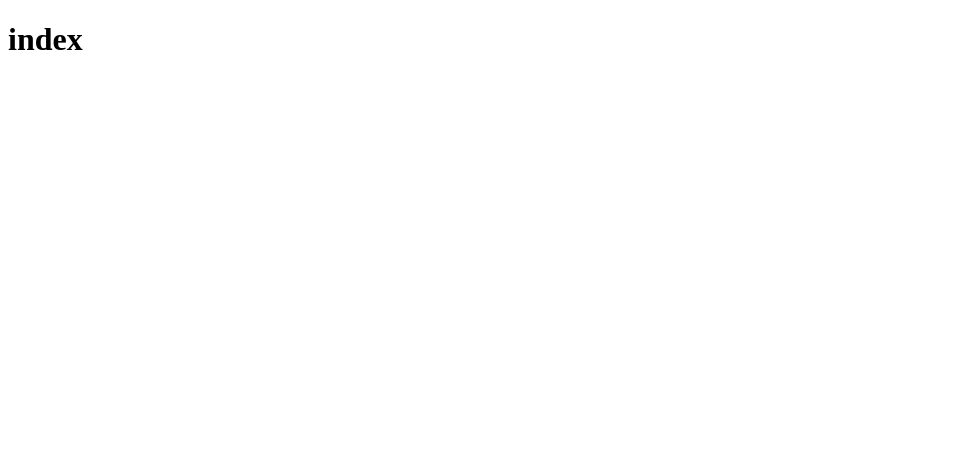
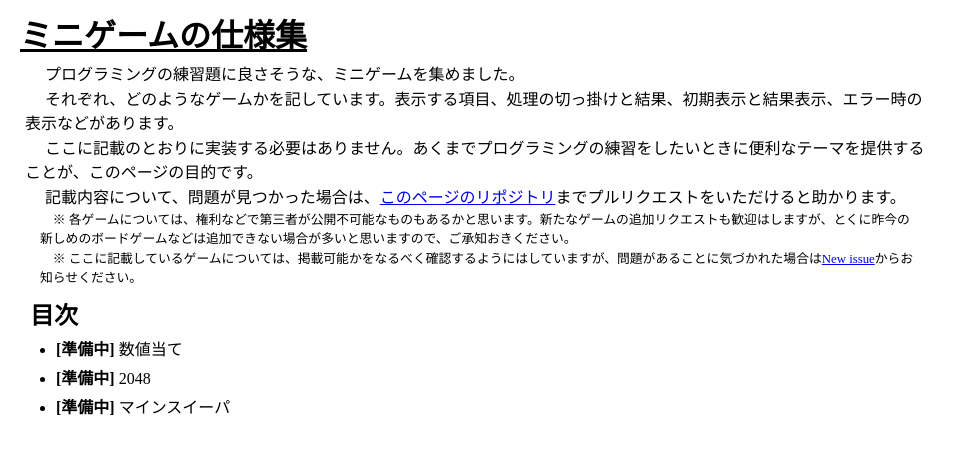
Before and after one commit to awazo/mini-game-specs, a plain HTML site: page index.html in a window 1280 px wide. Shown: the whole page, without its empty margins (0-977 px from the left). Drawn offline with Linux system fonts and the light colour scheme.

Commit message:
add index contents

```diff
--- a/index.html
+++ b/index.html
@@ -2,9 +2,80 @@
 <html lang="ja">
 <head>
 <meta charset="utf-8">
+<style>
+* { margin: 0; padding: 0; }
+body {
+  max-width: 60rem;
+}
+h1 {
+  margin: 0 20px;
+  margin-top: 10px;
+  margin-bottom: 5px;
+  text-decoration: underline;
+}
+h2 {
+  margin: 0 30px;
+  margin-top: 10px;
+  margin-bottom: 5px;
+}
+p {
+  margin: 1px 25px;
+}
+p::before {
+  content: "　";
+}
+p.note {
+  padding: 0 15px;
+  font-size: 0.8rem;
+}
+p.note::before {
+  content: "　※";
+}
+ul, ol {
+  margin-left: calc(40px + 1rem);
+}
+li {
+  margin: 5px 0;
+  font-weight: bold;
+}
+li.tbd {
+  font-weight: normal;
+}
+li.tbd::before {
+  content: " [準備中] ";
+  font-weight: bold;
+}
+</style>
 <title>specifications of mini games</title>
 </head>
 <body>
-<h1>index</h1>
+
+<h1>ミニゲームの仕様集</h1>
+<p>
+プログラミングの練習題に良さそうな、ミニゲームを集めました。
+</p>
+<p>
+それぞれ、どのようなゲームかを記しています。表示する項目、処理の切っ掛けと結果、初期表示と結果表示、エラー時の表示などがあります。
+</p>
+<p>
+ここに記載のとおりに実装する必要はありません。あくまでプログラミングの練習をしたいときに便利なテーマを提供することが、このページの目的です。
+</p>
+<p>
+記載内容について、問題が見つかった場合は、<a href="https://github.com/awazo/mini-game-specs">このページのリポジトリ</a>までプルリクエストをいただけると助かります。
+</p>
+<p class="note">
+各ゲームについては、権利などで第三者が公開不可能なものもあるかと思います。新たなゲームの追加リクエストも歓迎はしますが、とくに昨今の新しめのボードゲームなどは追加できない場合が多いと思いますので、ご承知おきください。
+</p>
+<p class="note">
+ここに記載しているゲームについては、掲載可能かをなるべく確認するようにはしていますが、問題があることに気づかれた場合は<a href="https://github.com/awazo/mini-game-specs/issues">New issue</a>からお知らせください。
+</p>
+
+<h2>目次</h2>
+<ul>
+<li class="tbd">数値当て</li>
+<li class="tbd">2048</li>
+<li class="tbd">マインスイーパ</li>
+</ul>
+
 </body>
 </html>
```
